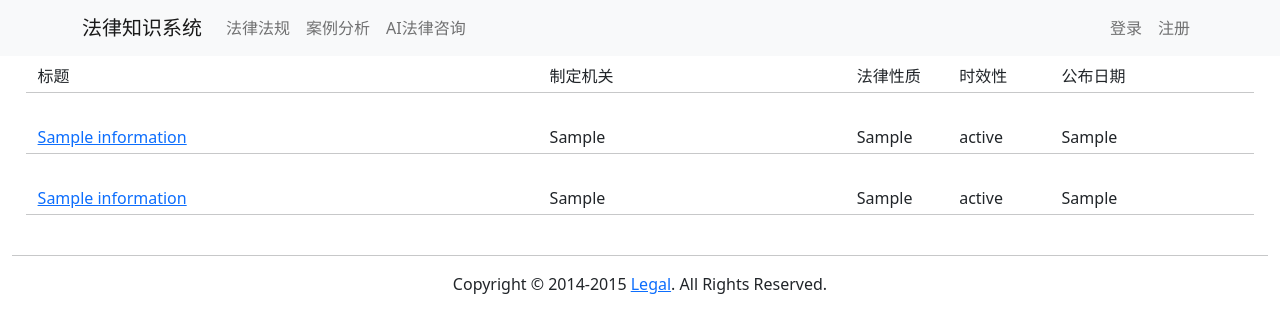
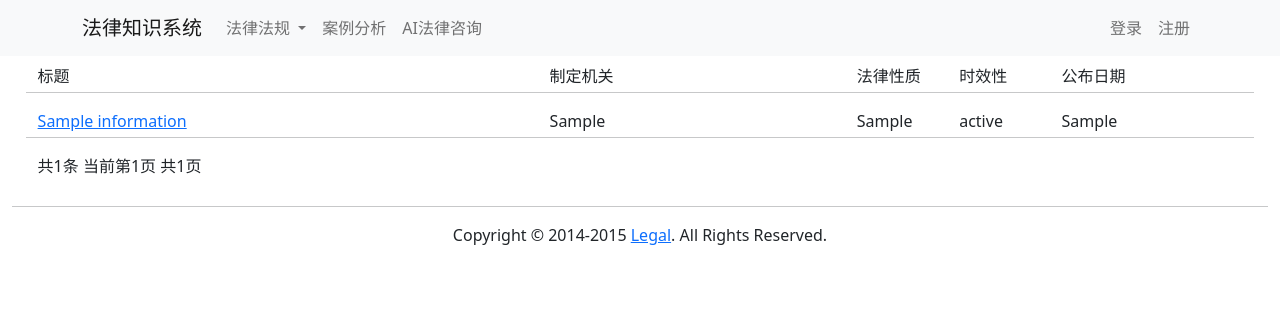
Before and after one commit to ling-yuan/Legal-Knowledge-System, a Django app: page /laws/ in a window 1280 px wide. Shown: the top 333 px of the page. Run offline with Django 5.2, Linux system fonts and the light colour scheme; tables that the repository leaves empty hold one stand-in row (values such as "Sample post"); some libraries are stand-ins or nearby versions.

Commit message:
修改顶部导航栏：添加法律分类；修改法律列表页面，添加上下页按钮

```diff
--- a/Legal_Knowledge_System/app/static/css/lawlist.css
+++ b/Legal_Knowledge_System/app/static/css/lawlist.css
@@ -2,8 +2,13 @@
     margin: auto;
     padding: 1vh 2vw;
 }
-.list .row div{
+
+.list .row div {
     padding-bottom: 0.5vh;
+}
+
+.list .row hr {
+    margin: 0;
 }
 
 .list .row:hover {
--- a/Legal_Knowledge_System/app/templates/lawlist.html
+++ b/Legal_Knowledge_System/app/templates/lawlist.html
@@ -1,6 +1,9 @@
 {% load static %}
-<link rel="stylesheet" type="text/css" href="{% static 'css/lawlist.css' %}">
+<link rel="stylesheet"
+      type="text/css"
+      href="{% static 'css/lawlist.css' %}">
 <div class="list">
+    {% if laws %}
         <div class="row">
             <div class="col-md-5">
                 <span class="label label-default">标题</span>
@@ -41,4 +44,25 @@
                 <hr>
             </div>
         {% endfor %}
+        {# 页码控制部分 #}
+        <div class="row">
+            <div class="col-md-12">
+                <span class="label label-default">共{{ laws.paginator.count }}条</span>
+                <span class="label label-default">当前第{{ laws.number }}页</span>
+                <span class="label label-default">共{{ laws.paginator.num_pages }}页</span>
+                {% if laws.has_previous %}
+                    <a href="?classification={{ classification }}&page={{ laws.previous_page_number }}"><span class="label label-default">上一页</span></a>
+                {% endif %}
+                {% if laws.has_next %}
+                    <a href="?classification={{ classification }}&page={{ laws.next_page_number }}"><span class="label label-default">下一页</span></a>
+                {% endif %}
             </div>
+        </div>
+    {% else %}
+        <div class="row">
+            <div class="col-md-12">
+                <span class="label label-default">暂无结果</span>
+            </div>
+        </div>
+    {% endif %}
+</div>
--- a/Legal_Knowledge_System/app/templates/navbar.html
+++ b/Legal_Knowledge_System/app/templates/navbar.html
@@ -10,8 +10,18 @@
         </button>
         <div class="collapse navbar-collapse" id="navbarNav">
             <ul class="navbar-nav me-auto">
-                <li class="nav-item">
-                    <a class="nav-link" href="{% url 'laws' %}">法律法规</a>
+                <li class="nav-item dropdown">
+                    <a class="nav-link dropdown-toggle" href="#" id="lawsDropdown" role="button" data-bs-toggle="dropdown" aria-expanded="false">
+                        法律法规
+                    </a>
+                    <ul class="dropdown-menu" aria-labelledby="lawsDropdown">
+                        <li><a class="dropdown-item" href="{% url 'laws' %}?classification=宪法">宪法</a></li>
+                        <li><a class="dropdown-item" href="{% url 'laws' %}?classification=法律">法律</a></li>
+                        <li><a class="dropdown-item" href="{% url 'laws' %}?classification=行政法规">行政法规</a></li>
+                        <li><a class="dropdown-item" href="{% url 'laws' %}?classification=监察法规">监察法规</a></li>
+                        <li><a class="dropdown-item" href="{% url 'laws' %}?classification=司法解释">司法解释</a></li>
+                        <li><a class="dropdown-item" href="{% url 'laws' %}?classification=地方性法规">地方性法规</a></li>
+                    </ul>
                 </li>
                 <li class="nav-item">
                     <a class="nav-link" href="{% url 'cases' %}">案例分析</a>
--- a/Legal_Knowledge_System/app/views.py
+++ b/Legal_Knowledge_System/app/views.py
@@ -54,36 +54,36 @@ def search(request: HttpRequest):
 
 
 def laws_view(request: HttpRequest):
-    # 获取筛选参数
-    classification = request.GET.get("classification", "")
+    # 参数
+    classification = request.GET.get("classification", "宪法")
     status = request.GET.get("status", "")
     search_query = request.GET.get("q", "")
+    page = request.GET.get("page", "1")
 
-    # 合并两个表的查询结果
-    laws = Law_Information.objects.all()
-    local_laws = Local_Law_Information.objects.all()
+    context = {
+        "classification": classification,
+        "status": status,
+        "search_query": search_query,
+        "page": page,
+        "laws": [],
+    }
 
-    # 应用筛选
+    if classification != "地方性法规":
+        laws = Law_Information.objects.all()
+    else:
+        laws = Local_Law_Information.objects.all()
+
     if classification:
         laws = laws.filter(classification=classification)
-        local_laws = local_laws.filter(classification=classification)
     if status:
         laws = laws.filter(status=status)
-        local_laws = local_laws.filter(status=status)
     if search_query:
-        laws = laws.filter(name__icontains=search_query)
-        local_laws = local_laws.filter(name__icontains=search_query)
+        laws = laws.filter(title__icontains=search_query)
+    paginator = Paginator(laws, 10)
+    context["laws"] = paginator.get_page(page)
+    context["total_pages"] = paginator.num_pages
 
-    # 合并结果并排序
-    all_laws = list(laws) + list(local_laws)
-    all_laws.sort(key=lambda x: x.publish, reverse=True)
-
-    # 分页
-    paginator = Paginator(all_laws, 10)  # 每页显示10条
-    page = request.GET.get("page")
-    laws_page = paginator.get_page(page)
-
-    return render(request, "laws.html", {"laws": laws_page})
+    return render(request, "laws.html", context)
 
 
 def law_detail(request: HttpRequest, law_id):
```
Lines whose indentation alone changed are shown as unchanged.
